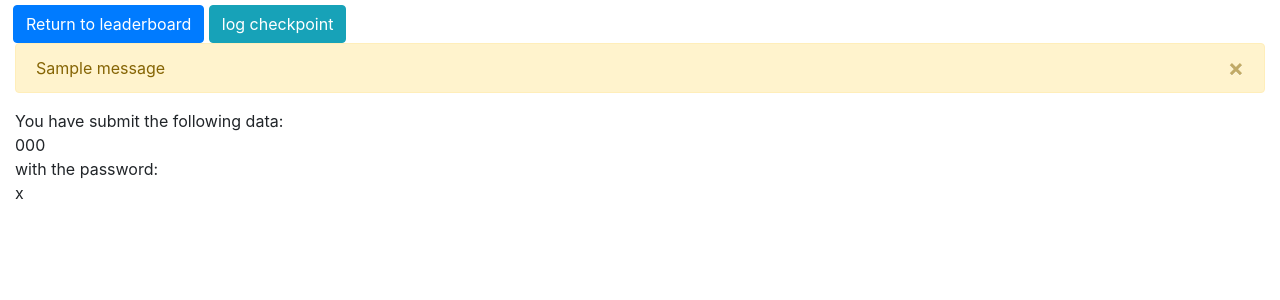
After one commit to RandomDuck/CB-Flask-site, a Flask app: template templates/login.html in a window 1280 px wide. The commit adds this page. Shown: the top 300 px of the page. Run offline with Flask 2, Linux system fonts and the light colour scheme; the template is opened without the code that fills it: most values are stand-ins (such as "Sample title", 1, 10 or a date in 2020); one stand-in notice (Sample message) is shown; some libraries are stand-ins or nearby versions.

Commit message:
added login feature to front end

```diff
--- a/app.py
+++ b/app.py
@@ -1,7 +1,12 @@
-from flask import Flask, render_template, flash
+from flask import Flask, render_template, flash, request, url_for, session, redirect
+import requests as httpReq
+
 app=Flask(__name__)
 app.secret_key = '_5#y2L"F4Q8z\n\xec]/'
-
+CLIENT_ID=735735948956008479
+CLIENT_SECRET="qpmKJ0TZQcz5wxI3n2fY7ROtuNPwoToX"
+rediUrl="http%3A%2F%2Flocalhost%3A5000%2FtestLogin%2F"
+oathUrl=f"https://discord.com/oauth2/authorize?client_id={CLIENT_ID}&redirect_uri={rediUrl}&response_type=code&scope=identify"
 
 @app.before_request
 def before_request():
@@ -19,10 +24,32 @@ def page_not_found(e):
 def noAccess(e):
     return render_template("error/403.html")
 
-@app.route("/testLogin/")
+@app.route("/passre/",methods=["post"])
+def passRedir():
+    try:
+        session['chekpointpass']=request.form["checkpointpass"]
+    except Exception as e:
+        print(e)
+        return render_template("error/500.html", error=e)
+    return redirect(oathUrl)
+
+@app.route("/testLogin/",methods=["get","post"])
 def login():
-    flash("lol testing!")
-    return render_template("login.html")
+    try:
+        postdata={
+            "code":request.args["code"],
+            "client_id": CLIENT_ID,
+            "client_secret": CLIENT_SECRET,
+            "grant_type": 'authorization_code',
+            "redirect_uri": 'http://localhost:5000/testLogin/',
+            "scope": 'identify'
+        }
+        x=httpReq.post("https://discord.com/api/oauth2/token",data=postdata)
+        i=httpReq.get('https://discord.com/api/users/@me', headers={'Authorization': 'Bearer '+x.json()['access_token']})
+        data=i.json()
+        return render_template("login.html", code=f"({data['id']}) {data['username']}#{data['discriminator']}", passw=session.get('chekpointpass',None))
+    except Exception as e:
+        return render_template("error/500.html", error=e)
 
 if __name__ == '__main__':
     app.run()
--- /dev/null
+++ b/templates/login.html
@@ -0,0 +1,10 @@
+{%extends "main.html"%}
+{%block body%}
+<p>
+    You have submit the following data:<br>
+    {{code}}<br>
+    with the password:<br>
+    {{passw}}
+</p>
+</form>
+{%endblock%}
--- a/templates/main.html
+++ b/templates/main.html
@@ -2,17 +2,59 @@
 <html lang="en">
 <head>
     <meta charset="UTF-8">
-    <title>Obi-wand Kenobi</title>
+    <title>CB puzzle quest</title>
     <meta name="viewport" content="width=device-width, initial-scale=1.0">
-    <link rel="{{ url_for('static', filename='css/bootstrap.min.css')}}" href="style.css">
+	<link href="{{ url_for('static', filename='css/bootstrap.min.css') }}" rel="stylesheet">
     <link rel="shortcut icon" href="{{ url_for('static', filename='favicon.ico')}}" type="image/x-icon">
     <script src="https://code.jquery.com/jquery-3.5.1.slim.min.js" integrity="sha384-DfXdz2htPH0lsSSs5nCTpuj/zy4C+OGpamoFVy38MVBnE+IbbVYUew+OrCXaRkfj" crossorigin="anonymous"></script>
     <script src="{{ url_for('static', filename='js/bootstrap.bundle.min.js')}}"></script>
 </head>
 <body>
-    <div class="container">
-        {%body%}
-        {%endbody%}
-    </div>
+    <div style="margin-left: 13px; margin-top: 5px;">
+        <a href="{{url_for('index')}}"><button class="btn btn-primary">Return to leaderboard</button></a>
+        <button type="button" class="btn btn-info" data-toggle="modal" data-target="#exampleModal" >
+            log checkpoint
+          </button>
+
+          <!-- Modal -->
+          <div class="modal fade" id="exampleModal" tabindex="-1" role="dialog" aria-labelledby="exampleModalLabel" aria-hidden="true">
+            <div class="modal-dialog">
+              <div class="modal-content">
+                <div class="modal-header">
+                  <h5 class="modal-title" id="exampleModalLabel">Insert password</h5>
+                  <button type="button" class="close" data-dismiss="modal" aria-label="Close">
+                    <span aria-hidden="true">&times;</span>
+                  </button>
+                </div>
+                  <form method="POST" action="{{url_for('passRedir')}}">
+                    <div class="modal-body">
+                        <div class="form-group">
+                          <label for="checkpointPass">Password</label>
+                          <input type="text" class="form-control" name="checkpointpass" id="checkpointpass">
+                        </div>
+                      </div>
+                      <div class="modal-footer">
+                        <button type="button" class="btn btn-secondary" data-dismiss="modal">Cancel</button>
+                        <button type="submit" class="btn btn-primary" data>Confirm</button>
+                      </div>
+                  </form>
+              </div>
+            </div>
+          </div>
+        </div>
+        <div class="container-fluid">
+            {% with messages = get_flashed_messages() %}
+                {% if messages %}
+                    {% for message in messages %}
+                    <div class="alert alert-warning alert-dismissible" role="alert">
+                    <button type="button" class="close" data-dismiss="alert" aria-label="Close"><span aria-hidden="true">×</span></button>
+                        {{message}}
+                    </div>
+                    {% endfor %}
+                {% endif %}
+            {% endwith %}
+            {% block body %}
+            {% endblock %}
+        </div>
 </body>
 </html>
```
Also changed, not shown: templates/leaderboard.html (+4 -4 lines).
